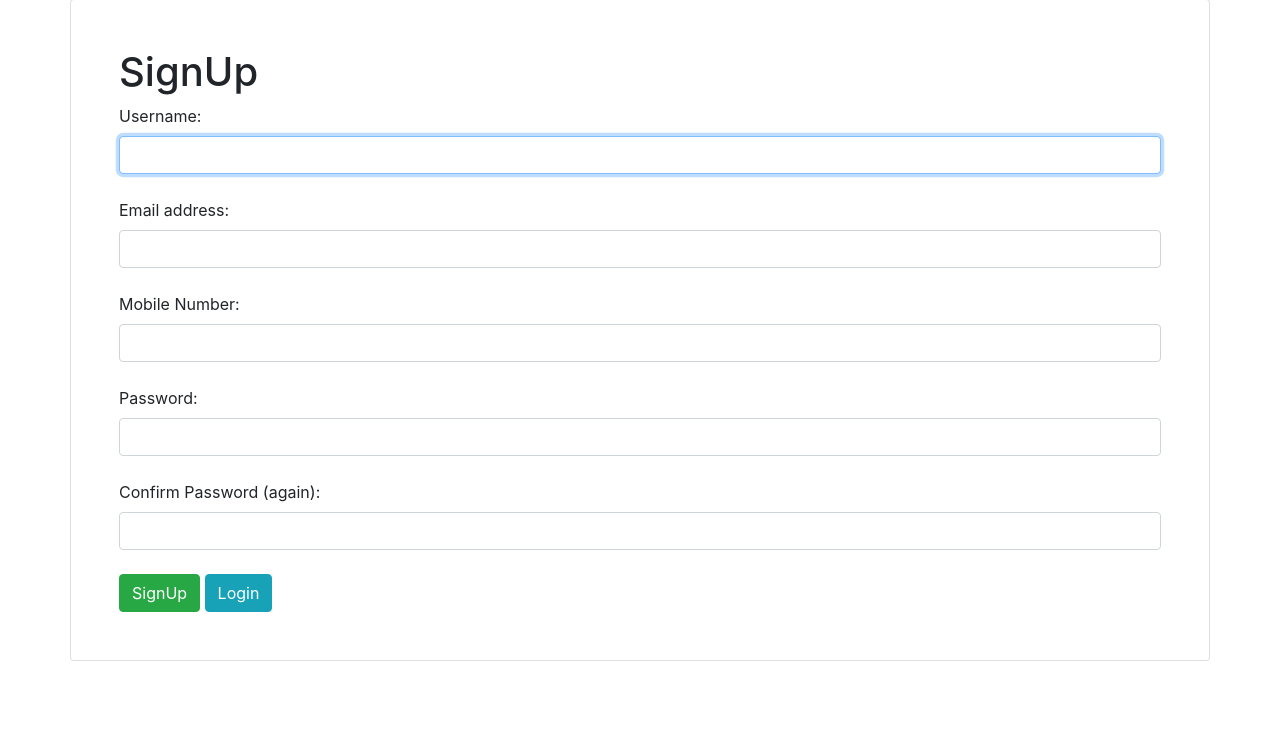
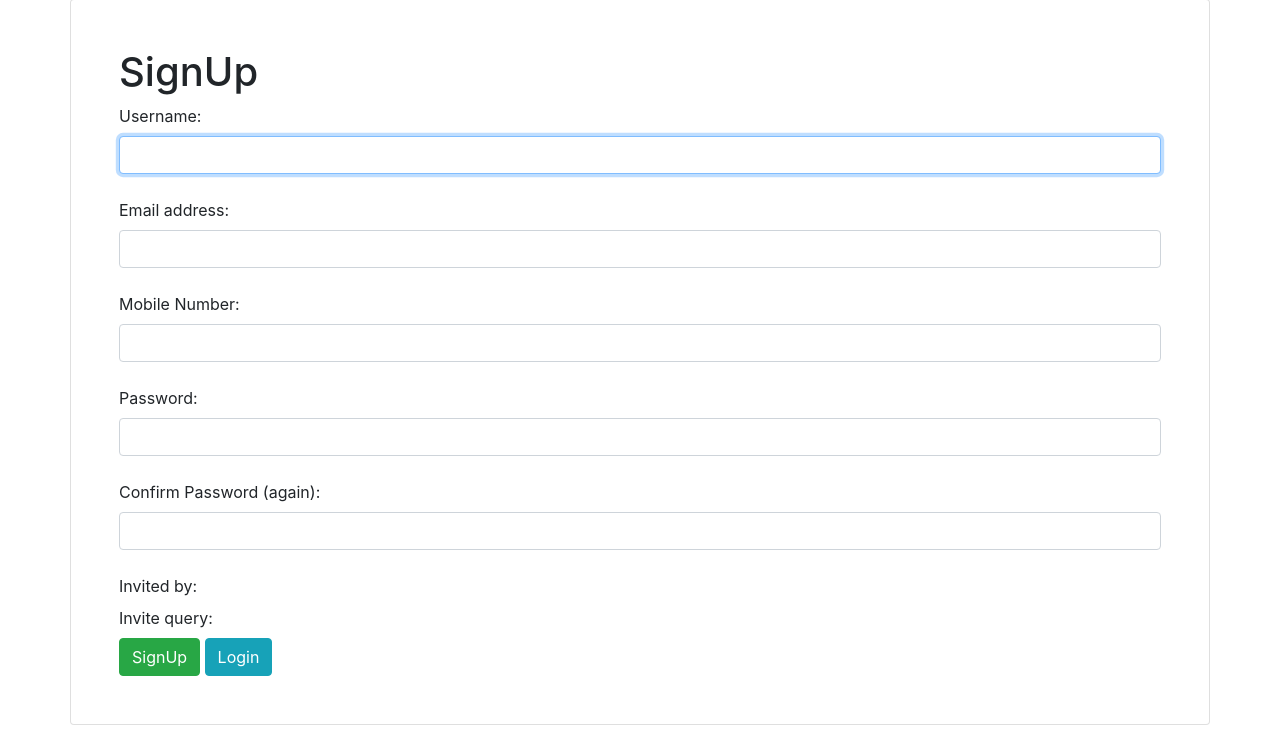
Before and after one commit to surya-pratap-2181/urlshortner, a Django app: page /accounts/register/ in a window 1280 px wide. Shown: the part 65-800 px from the top of the page. Run offline with Django 3.2, Linux system fonts and the light colour scheme.

Commit message:
invitation done

```diff
--- a/accounts/admin.py
+++ b/accounts/admin.py
@@ -4,6 +4,7 @@ from django.utils.translation import ugettext_lazy as _
 from .models import *
 from .forms import RegisterForm
 # Register your models here.
+
 
 @admin.register(CustomUser)
 class UserAdmin(DjangoUserAdmin):
@@ -14,6 +15,7 @@ class UserAdmin(DjangoUserAdmin):
         (None, {'fields': ('username', 'email', 'password')}),
         (_('Personal info'), {'fields': ('first_name', 'last_name')}),
         (_('Personal Details'), {'fields': ('mobile_number',)}),
+        (_('Invitations'), {'fields': ('invite_query', 'invited_by',)}),
         (_('Permissions'), {'fields': ('is_active', 'is_staff', 'is_superuser',
                                        'groups', 'user_permissions')}),
         (_('Important dates'), {'fields': ('last_login', 'date_joined')}),
@@ -24,6 +26,7 @@ class UserAdmin(DjangoUserAdmin):
             'fields': ('email', 'password1', 'password2'),
         }),
     )
-    list_display = ('email', 'first_name', 'last_name', 'is_staff')
+    list_display = ('email', 'first_name', 'last_name',
+                    'invited_by', 'invite_query', 'is_staff')
     search_fields = ('email', 'first_name', 'last_name')
     ordering = ('email',)
--- a/accounts/forms.py
+++ b/accounts/forms.py
@@ -12,11 +12,13 @@ class RegisterForm(UserCreationForm):
     class Meta:
         model = get_user_model()
         fields = ('username', 'email', 'mobile_number', 'password1',
-                  'password2',)
+                  'password2', 'invited_by', 'invite_query')
         widgets = {
             'username': forms.TextInput(attrs={'class': 'form-control'}),
             'email': forms.TextInput(attrs={'class': 'form-control'}),
             'mobile_number': forms.TextInput(attrs={'class': 'form-control'}),
+            'invited_by': forms.HiddenInput(attrs={'class': 'form-control'}),
+            'invite_query': forms.HiddenInput(attrs={'class': 'form-control'}),
         }
 
 
--- a/accounts/models.py
+++ b/accounts/models.py
@@ -4,6 +4,11 @@ from django.utils.translation import gettext_lazy as _
 
 # Create your models here.
 
+
 class CustomUser(AbstractUser):
     email = models.EmailField(_('email address'), unique=True)
-    mobile_number = models.CharField(_('Mobile Number'), unique=True, max_length=12, null=True)
+    mobile_number = models.CharField(
+        _('Mobile Number'), unique=True, max_length=12, null=True)
+    invited_by = models.CharField(
+        max_length=12, blank=False, default='shortly')
+    invite_query = models.CharField(max_length=12, blank=True)
--- a/accounts/templates/accounts/register.html
+++ b/accounts/templates/accounts/register.html
@@ -17,11 +17,13 @@
 
   <form action="{% url 'register' %}" method="post">
     {% csrf_token %}
-  {% for fm  in form %}
+    {% for fm in form %}
     {{fm.label_tag}} {{fm}} {{fm.errors|striptags}}<br>
     {% endfor %}
     <button class="btn btn-success" type="submit" id="submit">SignUp</button>
     <a class="btn btn-info" href="{% url 'login' %}">Login</a>
   </form>
 </div>
+
+
 {% endblock body %}
--- a/accounts/urls.py
+++ b/accounts/urls.py
@@ -4,7 +4,9 @@ from accounts.views import LoginView, RegisterView
 
 urlpatterns = [
     path('', LoginView.as_view(), name='login'),
-    path('register/', RegisterView.as_view(), name='register'),
+    # path('register/', RegisterView.as_view(), name='register'),
+    path('register/', views.register_request, name='register'),
+    path('register/<str:invite>', views.register_request, name='register'),
     path('profile/', views.profile_page, name='profile'),
     path('logout/', views.user_logout, name='logout'),
 ]
--- a/accounts/views.py
+++ b/accounts/views.py
@@ -3,10 +3,17 @@ from django.contrib.auth import views as auth_views
 from django.views import generic
 from django.urls import reverse_lazy
 from django.contrib.auth import logout
-
 from .forms import LoginForm, RegisterForm
+import random
+import string
+from django.contrib import messages
+from .models import CustomUser
 
 # Create your views here.
+
+
+def random_invite():
+    return ''.join(random.choice(string.ascii_lowercase) for _ in range(8))
 
 
 class LoginView(auth_views.LoginView):
@@ -21,6 +28,27 @@ class RegisterView(generic.CreateView):
     success_url = reverse_lazy('login')
 
 
+def register_request(request, invite="shortly"):
+    if request.method == "POST":
+        form = RegisterForm(request.POST)
+        if form.is_valid():
+            username = form.cleaned_data.get("username")
+            password2 = form.cleaned_data.get("password2")
+            mobile_number = form.cleaned_data.get("mobile_number")
+            email = form.cleaned_data.get("email")
+            invited_by = form.cleaned_data.get("invited_by")
+            invite_query = random_invite()
+            user = CustomUser.objects.create_user(username=username, password=password2, email=email,
+                                                  mobile_number=mobile_number, invited_by=invited_by, invite_query=invite_query)
+            user.save()
+            messages.success(request, "Registration successful.")
+            return redirect("/accounts/")
+        messages.error(
+            request, "Unsuccessful registration. Invalid information.")
+    form = RegisterForm(initial={"invited_by": invite})
+    return render(request, "accounts/register.html", {"form": form})
+
+
 def profile_page(request):
     return redirect('/shorturl/')
     # return render(request, 'accounts/profile.html')
```
Also changed, not shown: accounts/managers.py (added, +37 -0 lines), accounts/migrations/0001_initial.py, accounts/migrations/0002_customuser_department.py (deleted), accounts/migrations/0003_customuser_mobile_number.py (deleted), accounts/migrations/0004_remove_customuser_department.py (deleted), db.sqlite3. Lines whose indentation alone changed are shown as unchanged.
